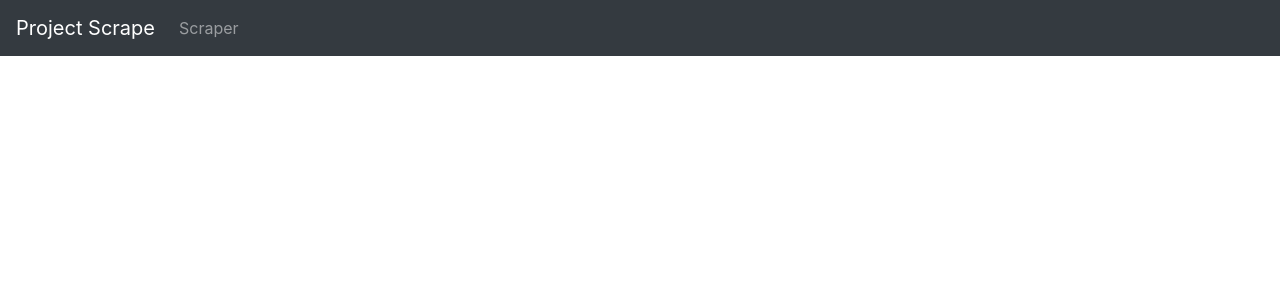
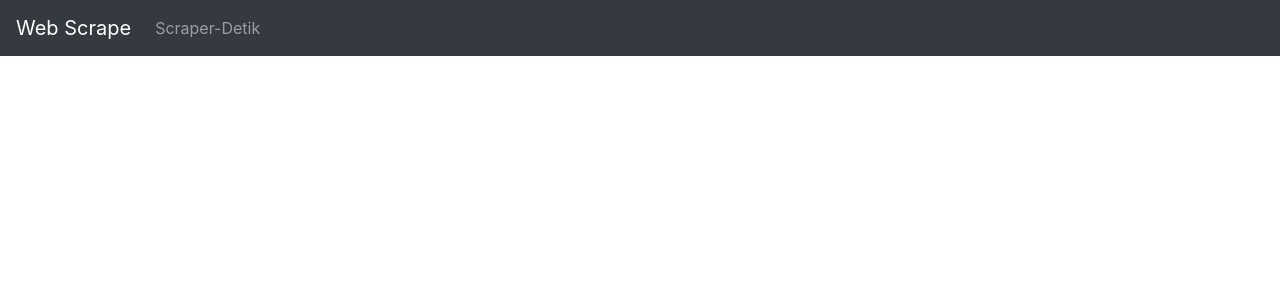
Before and after one commit to MuhammadYasa/web_scraping, a Flask app: page / in a window 1280 px wide. Shown: the top 300 px of the page. Run offline with Flask 2, Linux system fonts and the light colour scheme; some libraries are stand-ins or nearby versions.

Commit message:
update nama href

```diff
--- a/templates/index.html
+++ b/templates/index.html
@@ -13,12 +13,12 @@
 
 <nav class="navbar navbar-expand-sm bg-dark navbar-dark">
   <!-- Brand/logo -->
-  <a class="navbar-brand" href="/">Project Scrape</a>
+  <a class="navbar-brand" href="/">Web Scrape</a>
 
   <!-- Links -->
   <ul class="navbar-nav">
     <li class="nav-item">
-      <a class="nav-link" href="/detik-popular">Scraper</a>
+      <a class="nav-link" href="/detik-popular">Scraper-Detik</a>
     </li>
   </ul>
 </nav>
```
